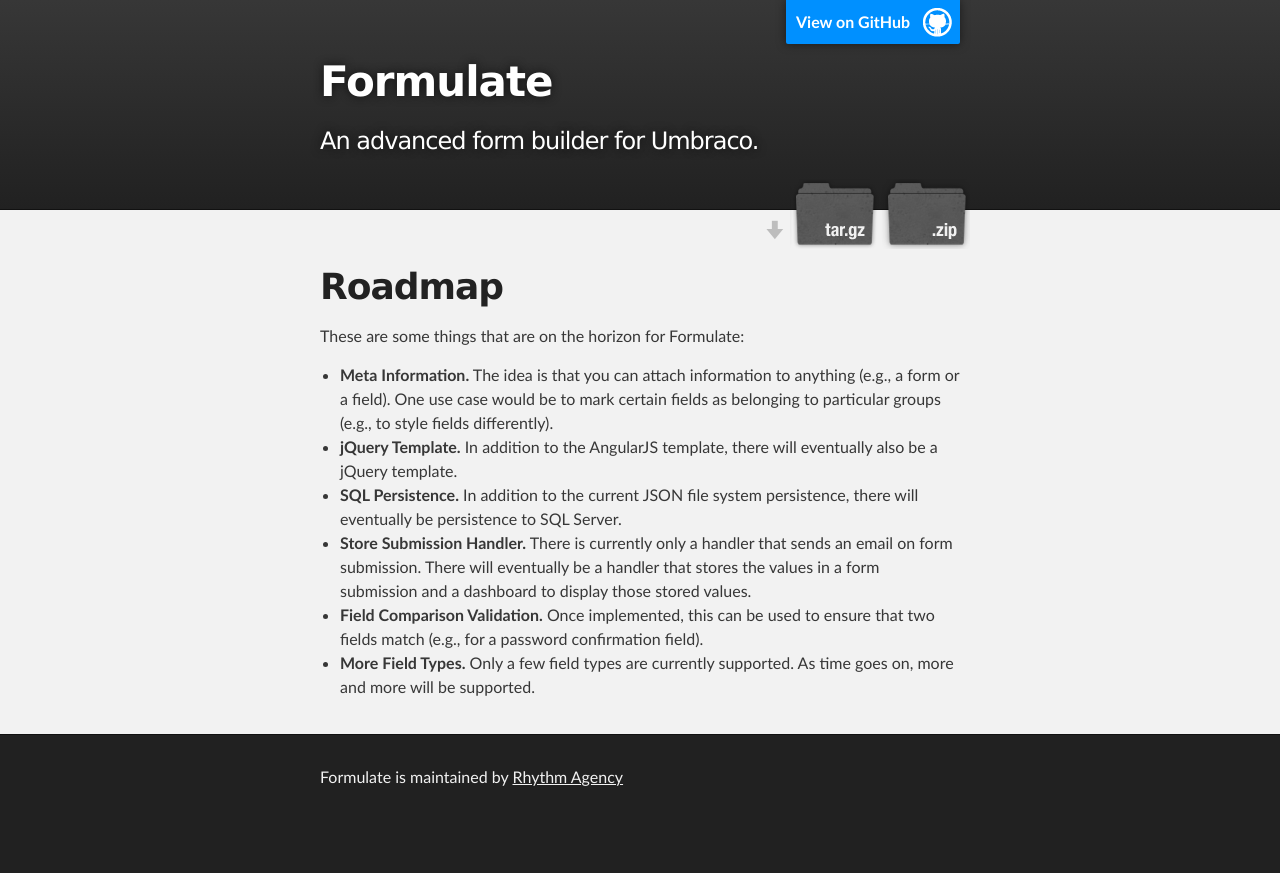
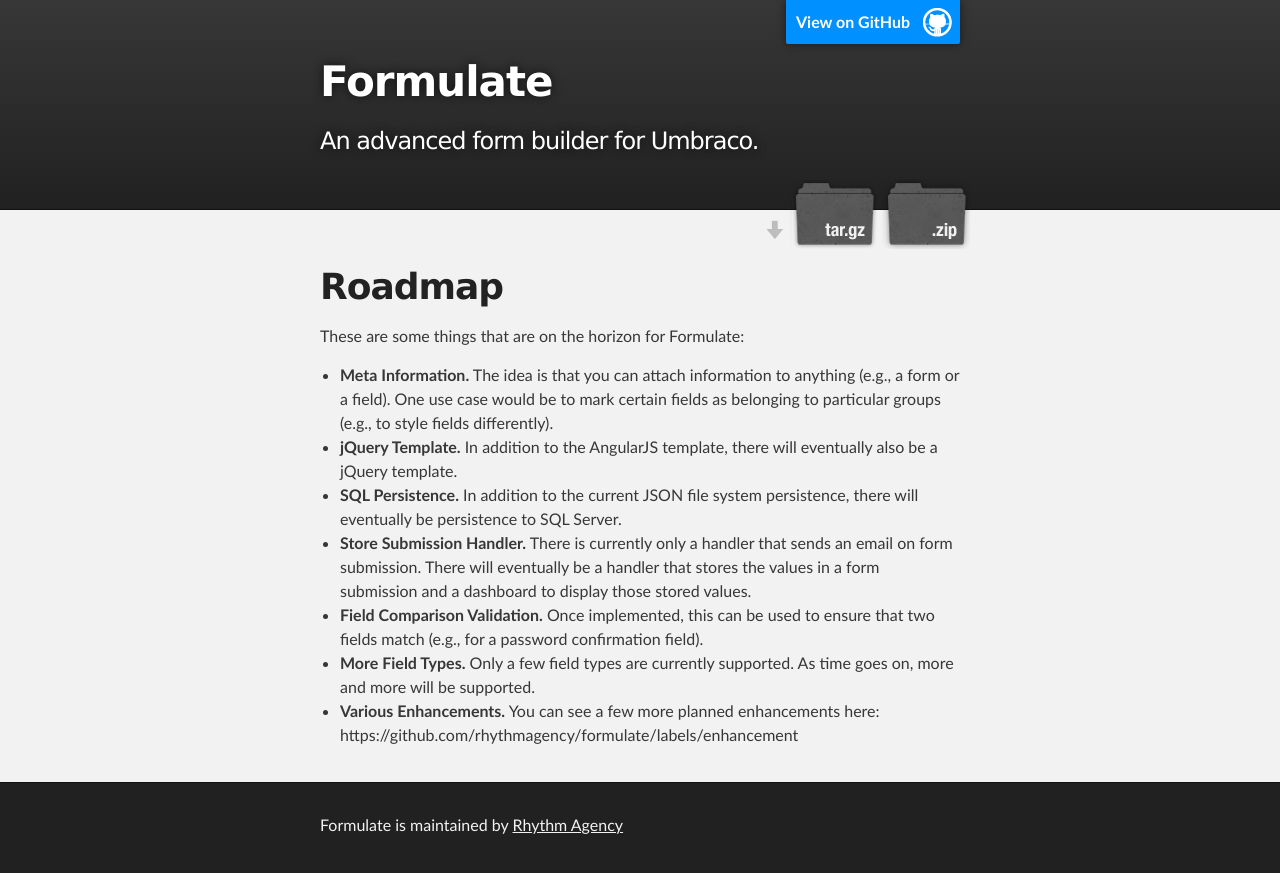
Before and after one commit to rhythmagency/formulate, a Jekyll site: the page built from roadmap.md, in a window 1280 px wide. Shown: the top 873 px of the page. Built offline with Jekyll 4.4.1, drawn with Linux system fonts in a browser that asks for light colours.

Commit message:
Linked from roadmap to issue tracker for enhancements that are planned.

```diff
--- a/roadmap.md
+++ b/roadmap.md
@@ -12,3 +12,4 @@
 * **Store Submission Handler.** There is currently only a handler that sends an email on form submission. There will eventually be a handler that stores the values in a form submission and a dashboard to display those stored values.
 * **Field Comparison Validation.** Once implemented, this can be used to ensure that two fields match (e.g., for a password confirmation field).
 * **More Field Types.** Only a few field types are currently supported. As time goes on, more and more will be supported.
+* **Various Enhancements.** You can see a few more planned enhancements here: https://github.com/rhythmagency/formulate/labels/enhancement
```
